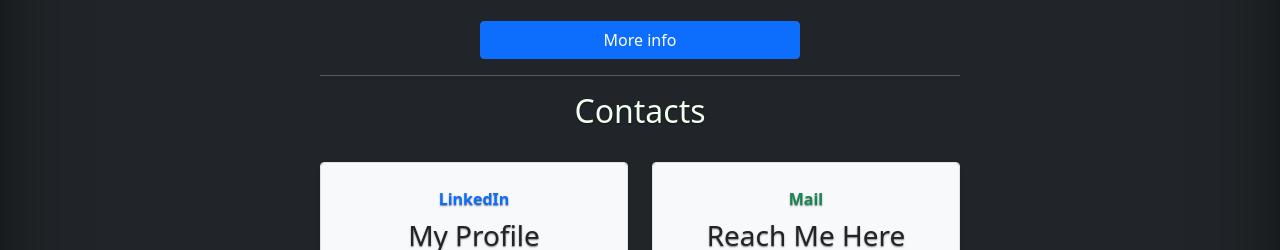
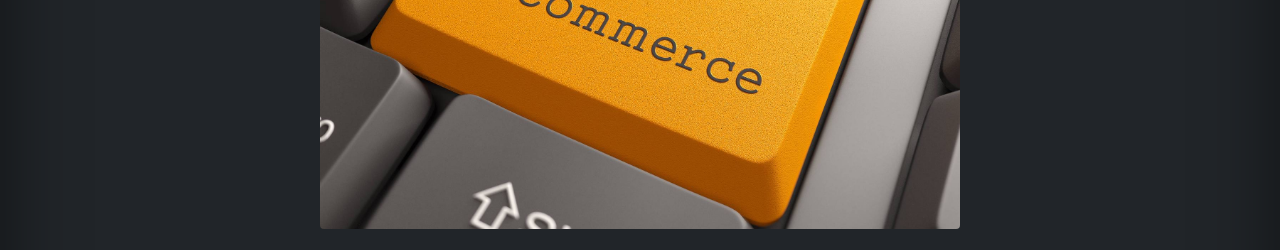
Before and after one commit to rbsantos-code/new-portfolio, a plain HTML site: page index.html in a window 1280 px wide. Shown: the part 2620-2870 px from the top of the page. Drawn offline with nearby package versions, Linux system fonts and the light colour scheme.

Commit message:
add new project

```diff
--- a/index.html
+++ b/index.html
@@ -139,6 +139,14 @@
                 </div>
             </section>
             <!--End Small Project Section-->
+            <br>
+            <!--Big Project Section-->
+            <section class="col-12 overlay" id="brewmap">
+                <a href="#">
+                    <img src="./assets/images/ecommerce2.jpeg" class="img-fluid rounded">
+                </a>
+            </section>
+            <!--End Big Project Section-->
             <br>
             <!--Small Project Section-->
             <section class="columns">
```
Also changed, not shown: assets/images/ecommerce2.jpeg (added).
